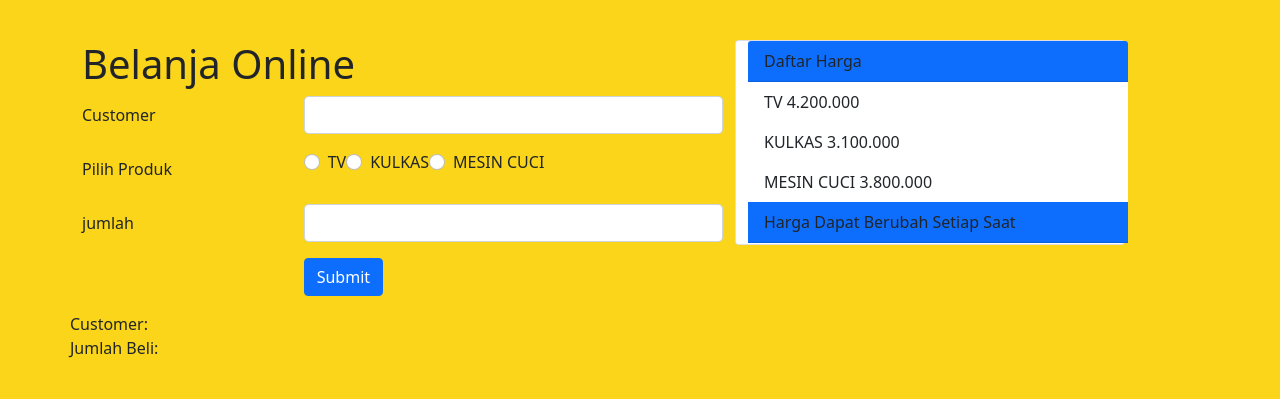
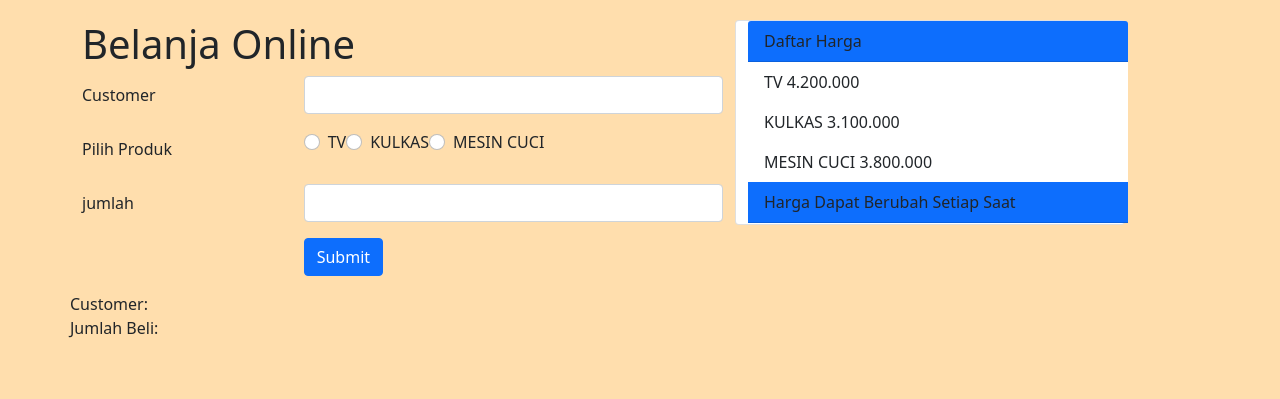
Before and after one commit to Waniwans/backend-programming-TI15, a PHP site: page /praktikum2.php in a window 1280 px wide. Shown: the top 399 px of the page. Run offline with PHP 8.4, Linux system fonts and the light colour scheme; data that the repository does not hold is empty.

Commit message:
Update praktikum2.php

```diff
--- a/praktikum2.php
+++ b/praktikum2.php
@@ -8,7 +8,7 @@
     <link rel="stylesheet" href="https://maxcdn.bootstrapcdn.com/font-awesome/4.7.0/css/font-awesome.min.css">
     <!-- link bootstrap 5 -->
     <link href="https://cdn.jsdelivr.net/npm/bootstrap@5.0.2/dist/css/bootstrap.min.css" rel="stylesheet" integrity="sha384-EVSTQN3/azprG1Anm3QDgpJLIm9Nao0Yz1ztcQTwFspd3yD65VohhpuuCOmLASjC" crossorigin="anonymous">
-<body style="padding: 40px;Background-color : #FAD519;">
+<body style="background-color: navajowhite; padding: 20px;">
 <!-- nama pelanggan -->
 <div class="container">
 <div class="row">
```
